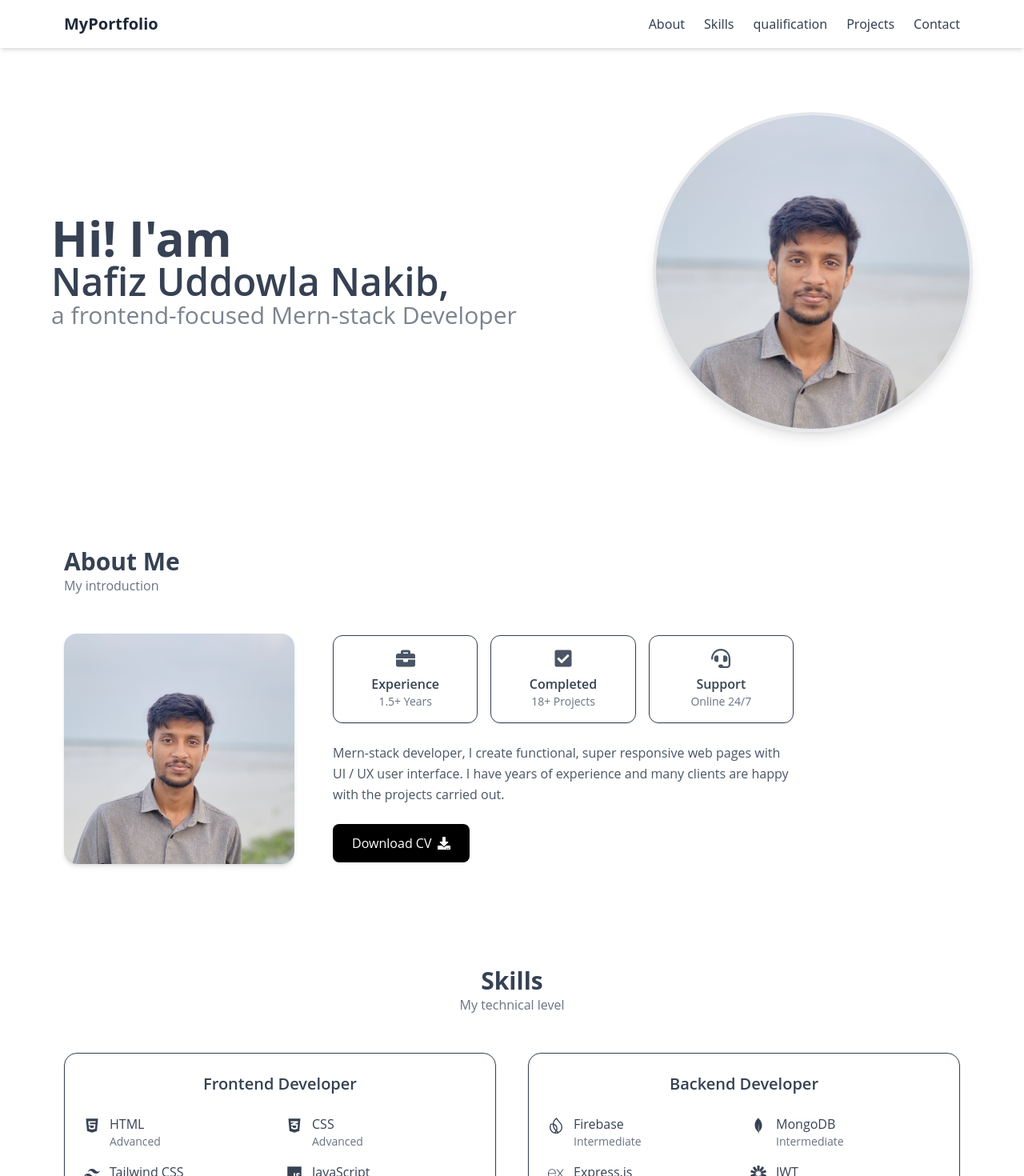
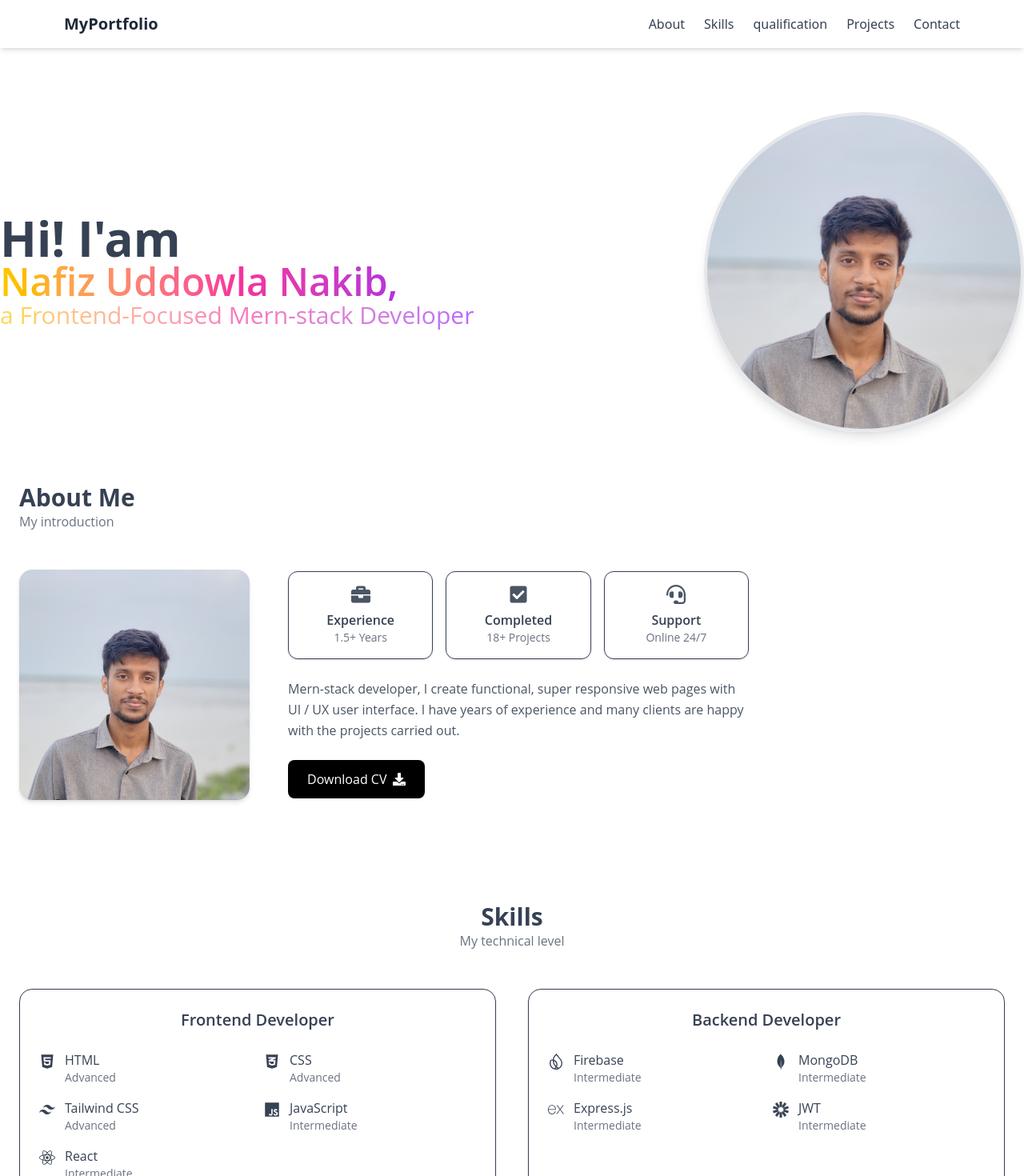
Before and after one commit to Nakib64/Nafiz_portfolio, a React (Vite) app: page / in a window 1280 px wide. Shown: the top 1470 px of the page at 80% size. Built offline with nearby package versions, Linux system fonts and the light colour scheme.

Commit message:
beautified

```diff
--- a/src/components/About/About.jsx
+++ b/src/components/About/About.jsx
@@ -4,7 +4,7 @@ import profilePic from "../../assets/profile.JPG"; // replace with your image
 
 const About = () => {
   return (
-    <section id="about" className="py-16 px-6 md:px-20 bg-white text-center md:text-left">
+    <section id="about" className="py-16 px-6  bg-white text-center md:text-left">
       <h2 className="text-3xl font-bold">About Me</h2>
       <p className="text-gray-500 mb-12">My introduction</p>
 
--- a/src/components/Hero/Hero.jsx
+++ b/src/components/Hero/Hero.jsx
@@ -4,7 +4,7 @@ import profile from '../../assets/profile.JPG'
 
 const Hero = () => {
   return (
-    <section className="flex flex-col md:flex-row-reverse items-center justify-between  md:px-16 md:py-20 gap-5">
+    <section className="flex flex-col md:mt-20 md:flex-row-reverse items-center justify-between ">
       <div className="mt-10 md:mt-0" >
         <img
           src={profile}
@@ -14,8 +14,8 @@ const Hero = () => {
       </div>
       <div className="text-center md:text-left">
         <h1 className="font-bold text-2xl md:text-6xl">Hi! I'am</h1>
-        <h1 className="font-semibold text-xl md:text-5xl">Nafiz Uddowla Nakib,</h1>
-        <h2 className="opacity-65 md:text-3xl"> a frontend-focused Mern-stack Developer</h2>
+        <h1 className="font-semibold text-xl md:text-5xl bg-gradient-to-r from-yellow-400 via-pink-500 to-purple-600 bg-clip-text text-transparent">Nafiz Uddowla Nakib,</h1>
+        <h2 className="opacity-65 md:text-3xl bg-gradient-to-r from-yellow-400 via-pink-500 to-purple-600 bg-clip-text text-transparent"> a Frontend-Focused Mern-stack Developer</h2>
 
       </div>
     </section>
--- a/src/components/Projects/ProjectDetails.jsx
+++ b/src/components/Projects/ProjectDetails.jsx
@@ -6,6 +6,7 @@ const ProjectDetails = () => {
   const { id } = useParams();
   const [project, setProject] = useState(null);
 
+  document.title = "Projects -- Nafiz's Portfolio"
   useEffect(() => {
     fetch("/projectData.json")
       .then((res) => res.json())
--- a/src/components/qualification/Qualification.jsx
+++ b/src/components/qualification/Qualification.jsx
@@ -19,7 +19,7 @@ const QualificationItem = ({ icon: Icon, title, subtitle, duration, animation })
 
 const Qualification = () => {
   return (
-    <section id="qualification" className="py-20 px-6 md:px-20 bg-white">
+    <section id="qualification" className="py-20 px-6  bg-white">
       <h2 className="text-3xl font-bold text-center mb-4">Qualification</h2>
       <p className="text-center text-gray-500 mb-12">My journey in education and web development</p>
 
--- a/src/components/skill/Skill.jsx
+++ b/src/components/skill/Skill.jsx
@@ -21,7 +21,7 @@ const SkillItem = ({ icon: Icon, skill, level }) => (
 
 const Skills = () => {
   return (
-    <section id="skills" className="py-16 px-6 md:px-20 text-center">
+    <section id="skills" className="py-16 px-6  text-center">
       <h2 className="text-3xl font-bold">Skills</h2>
       <p className="text-gray-500 mb-12">My technical level</p>
 
```
